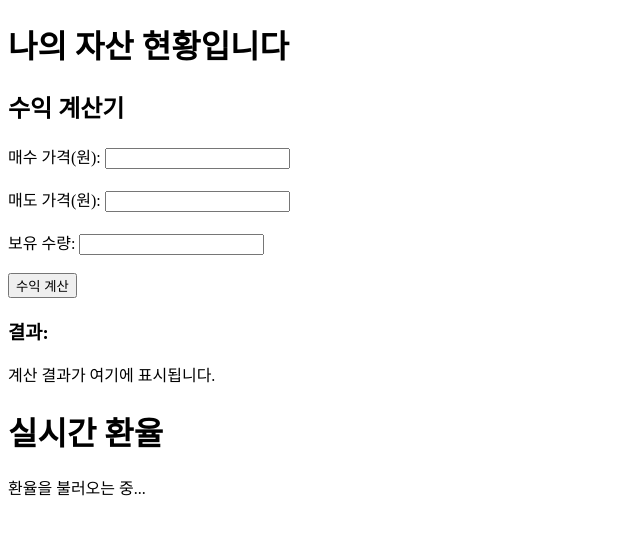
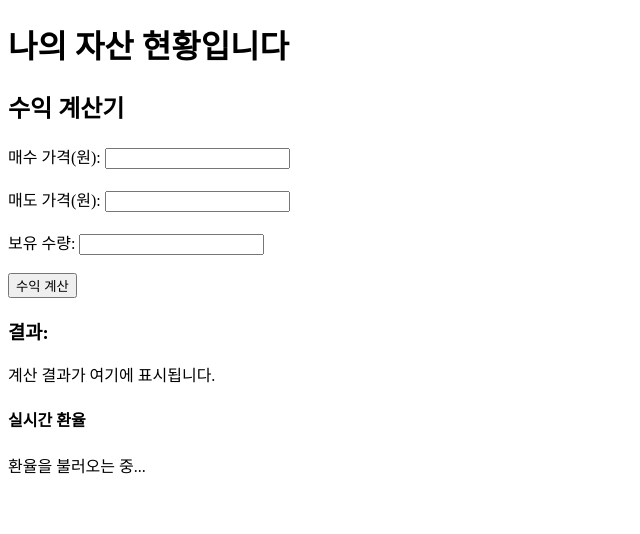
Before and after one commit to Wonderich/Wonderful-Life, a plain HTML site: page Index.html in a window 1280 px wide. Shown: the whole page, without its empty margins (0-640 px from the left). Drawn offline with Linux system fonts and the light colour scheme; no server answers.

Commit message:
Update Index.html

```diff
--- a/Index.html
+++ b/Index.html
@@ -20,11 +20,8 @@
   <h3>결과:</h3>
   <p id="result">계산 결과가 여기에 표시됩니다.</p>
 
-
-
-
-    <h1>실시간 환율</h1>
-    <p id="exchange-rate">환율을 불러오는 중...</p>
+  <h4>실시간 환율</h4>
+  <p id="exchange-rate">환율을 불러오는 중...</p>
 
     <script>
         const API_KEY = '89b5af64e0d8ffbb3510c21f';
```
